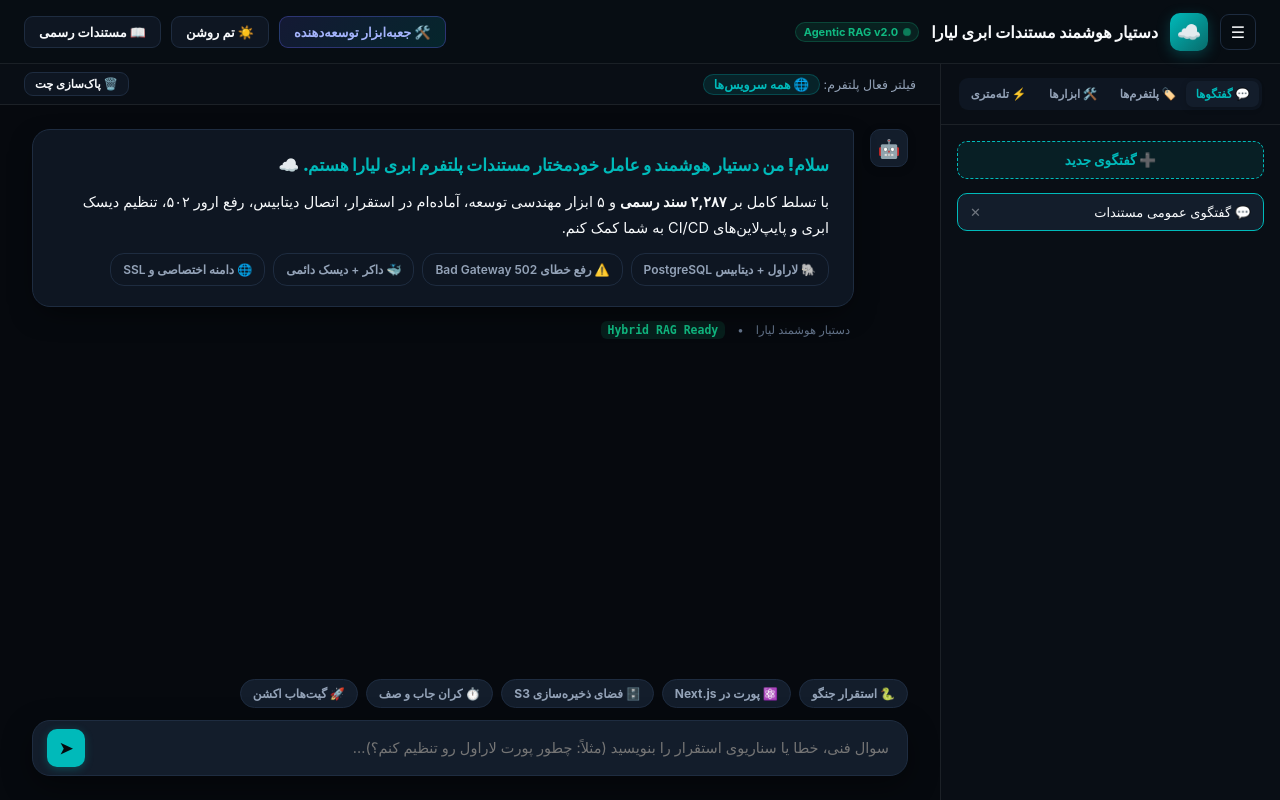
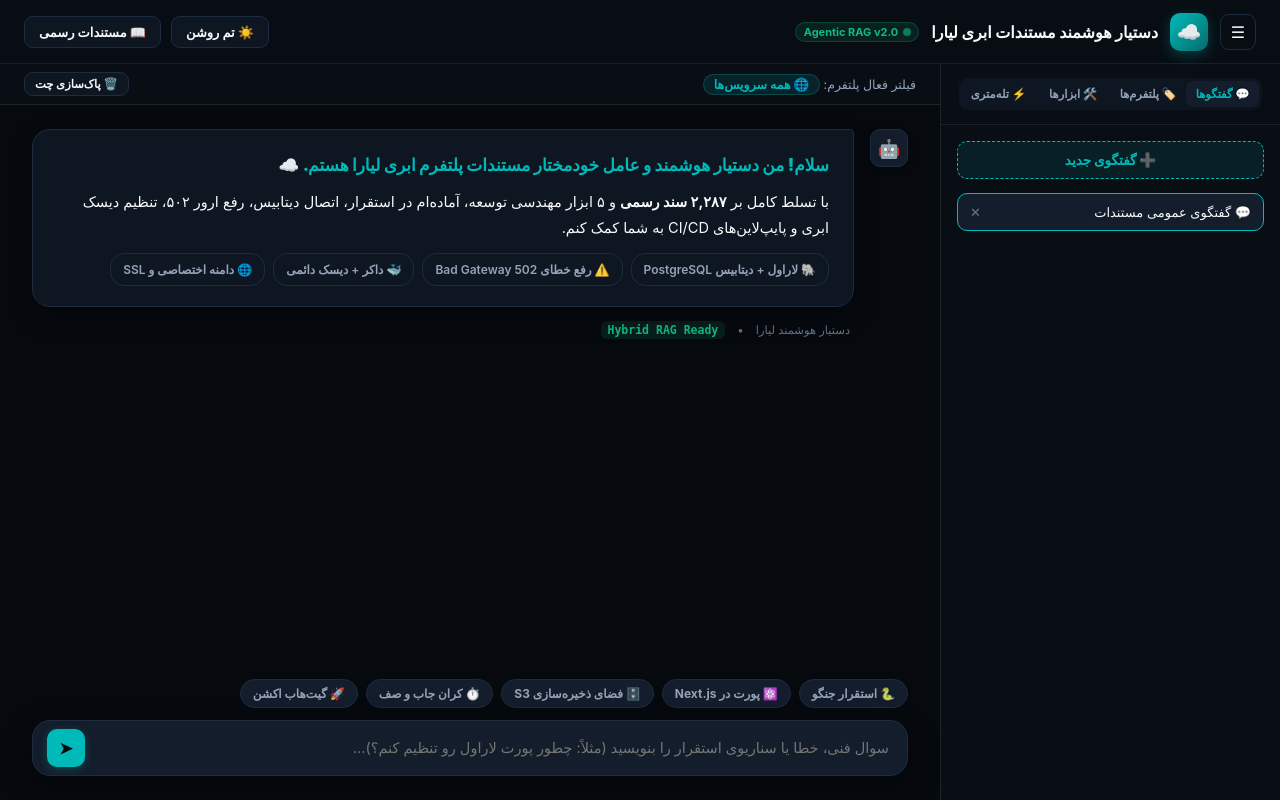
Before and after one commit to hesameefi/liara-agentic-rag-assistant, a FastAPI app: page / in a window 1280 px wide. Run offline with FastAPI, Linux system fonts and the light colour scheme; some libraries are stand-ins or nearby versions; some web fonts are replaced.

Commit message:
refactor: remove redundant devkit button from navbar

```diff
--- a/templates/index.html
+++ b/templates/index.html
@@ -1072,9 +1072,6 @@
         </div>
 
         <div class="navbar-actions">
-            <button type="button" class="btn btn-devkit" onclick="openDevKitModal('config')">
-                🛠️ جعبه‌ابزار توسعه‌دهنده
-            </button>
             <button type="button" class="btn btn-secondary" id="theme_toggle_btn">
                 ☀️ تم روشن
             </button>
```
